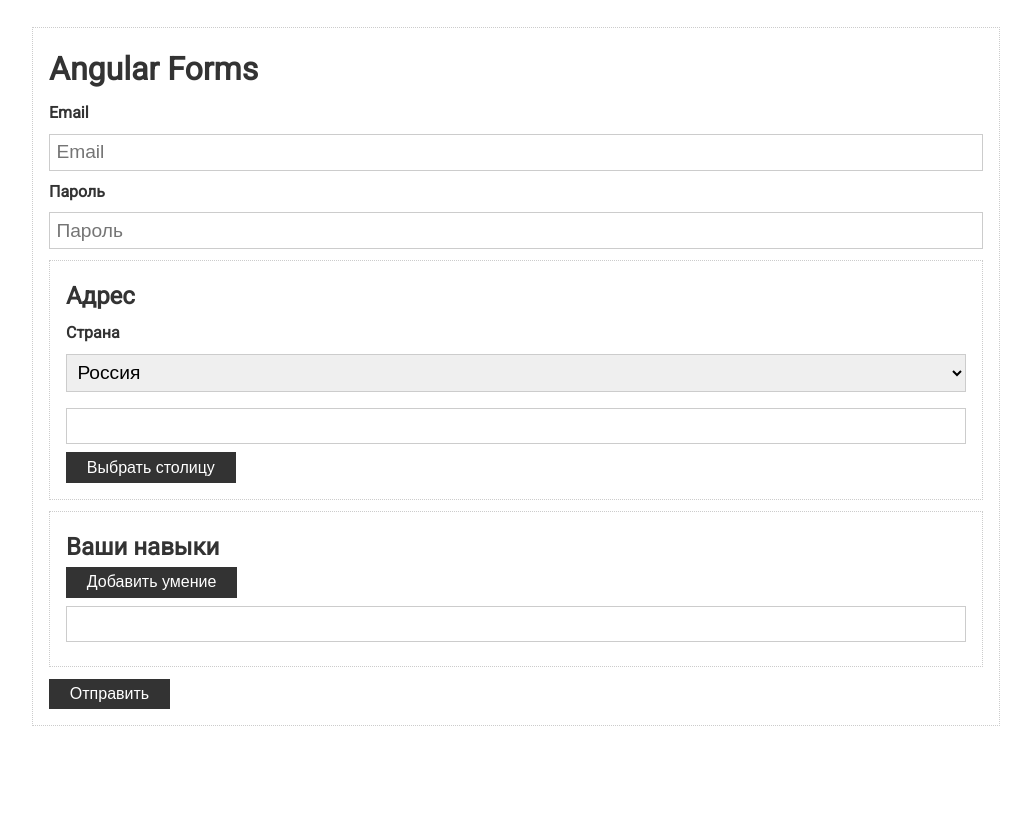
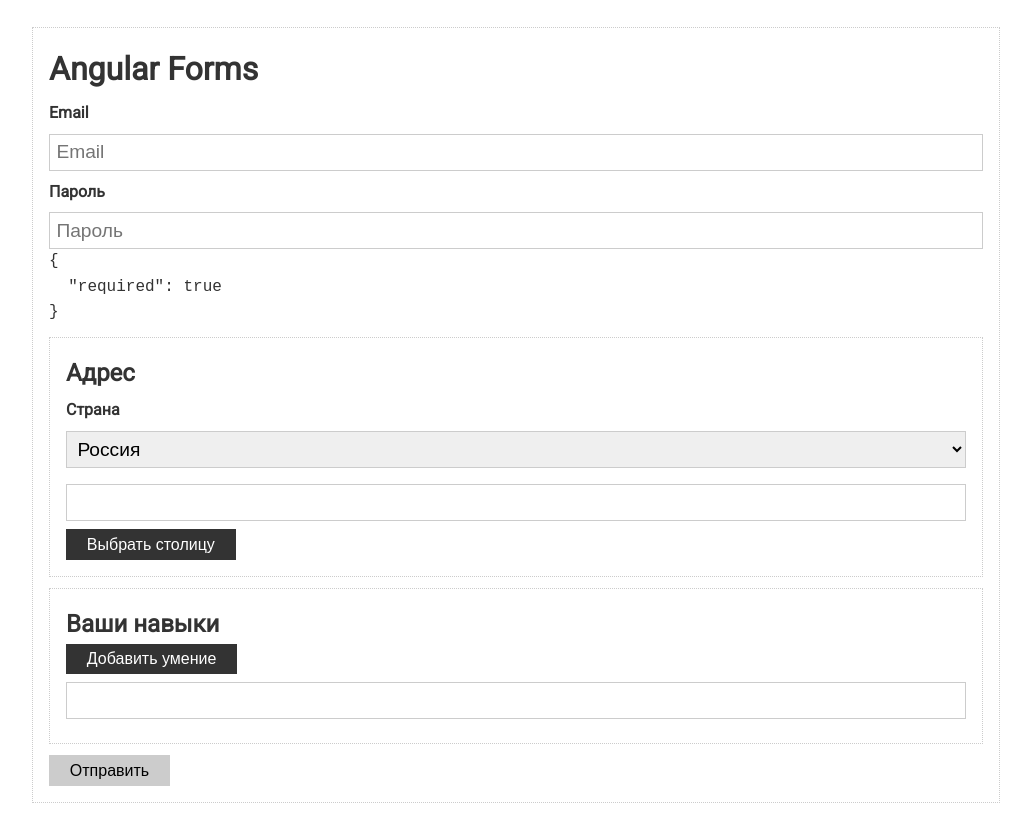
Before and after one commit to recroot89/angular-basics, an Angular app: page / in a window 1280 px wide. Shown: the whole page, without its empty margins (124-1155 px from the left). Before the commit the page ends 800 px from the top, so only its background shows below. Built offline with nearby package versions, Linux system fonts and the light colour scheme.

Commit message:
add form input error handling

```diff
--- a/src/app/app.component.html
+++ b/src/app/app.component.html
@@ -5,13 +5,23 @@
     <div class="form-control">
       <label>Email</label>
       <input type="text" placeholder="Email" formControlName="email">
-      <div class="validation"></div>
+      <div *ngIf="form.get('email').invalid && form.get('email').touched" class="validation">
+        <small *ngIf="form.get('email').errors.required">Email cannot be empty</small>
+        <small *ngIf="form.get('email').errors.email">Enter correct email</small>
+      </div>
     </div>
 
     <div class="form-control">
       <label>Пароль</label>
       <input type="password" placeholder="Пароль" formControlName="password">
-      <div class="validation"></div>
+      <pre>{{ form.get('password').errors | json }}</pre>
+      <div *ngIf="form.get('password').invalid && form.get('password').touched" class="validation">
+        <small *ngIf="form.get('password').errors.required">Password cannot be empty</small>
+        <small *ngIf="form.get('password').errors.minlength">Length must be more than
+          {{ form.get('password').errors.minlength.requiredLength }} symbols
+          Actual length {{ form.get('password').errors.minlength.actualLength }}
+        </small>
+      </div>
     </div>
 
     <div class="card">
@@ -43,7 +53,7 @@
       </div>
     </div>
 
-    <button class="btn" type="submit">Отправить</button>
+    <button class="btn" type="submit" [disabled]="form.invalid">Отправить</button>
 
   </form>
 </div>
--- a/src/app/app.component.scss
+++ b/src/app/app.component.scss
@@ -1,3 +1,13 @@
 p {
   font-size: 1.5rem;
 }
+
+input {
+  &.ng-invalid.ng-touched {
+    border: 1px solid red;
+  }
+
+  &.ng-valid.ng-touched {
+    border: 1px solid green;
+  }
+}
--- a/src/app/app.component.ts
+++ b/src/app/app.component.ts
@@ -1,5 +1,5 @@
 import { Component, OnInit } from "@angular/core";
-import { FormGroup, FormControl } from "@angular/forms";
+import { FormGroup, FormControl, Validators } from "@angular/forms";
 
 @Component({
   selector: "app-root",
@@ -11,8 +11,11 @@
 
   ngOnInit() {
     this.form = new FormGroup({
-      email: new FormControl(""),
-      password: new FormControl(null)
+      email: new FormControl("", [Validators.email, Validators.required]),
+      password: new FormControl(null, [
+        Validators.required,
+        Validators.minLength(6)
+      ])
     });
   }
 
```
